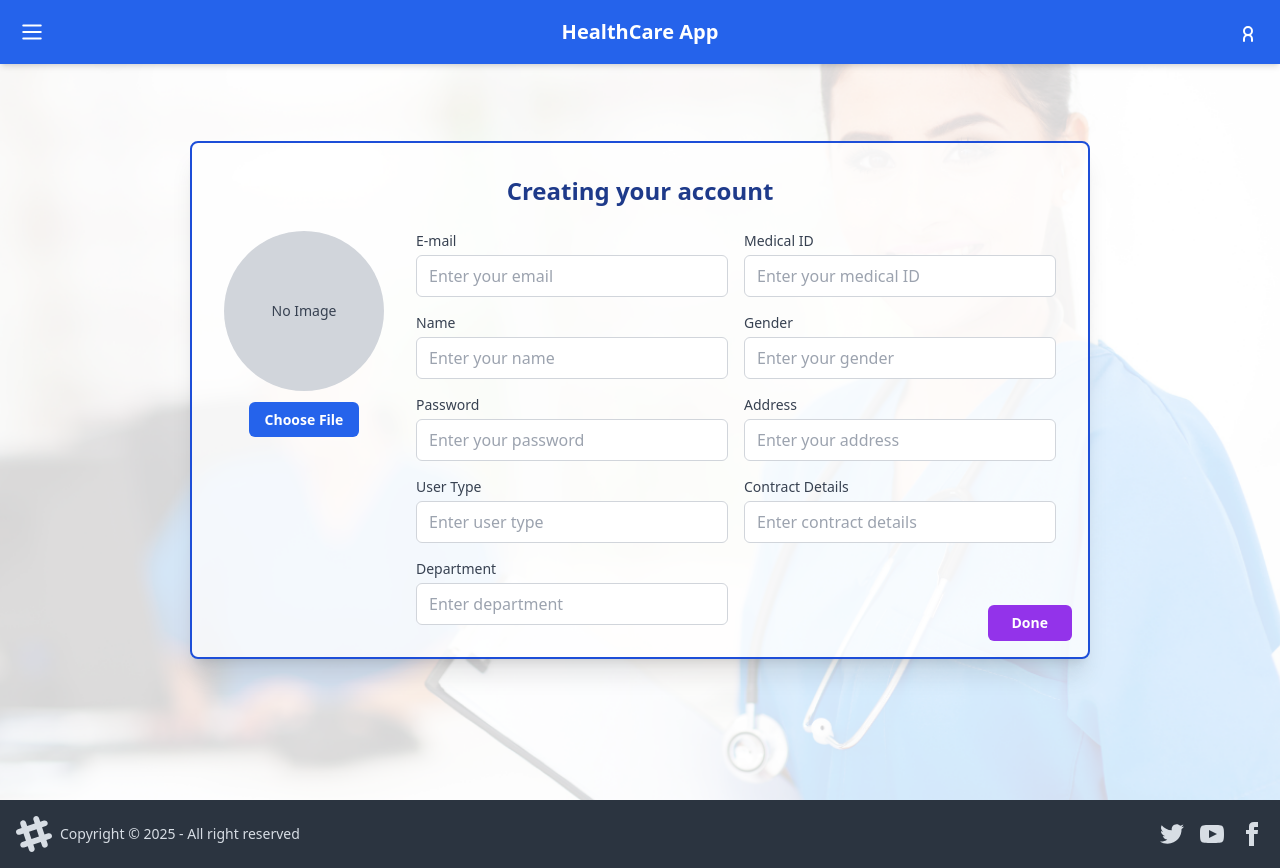
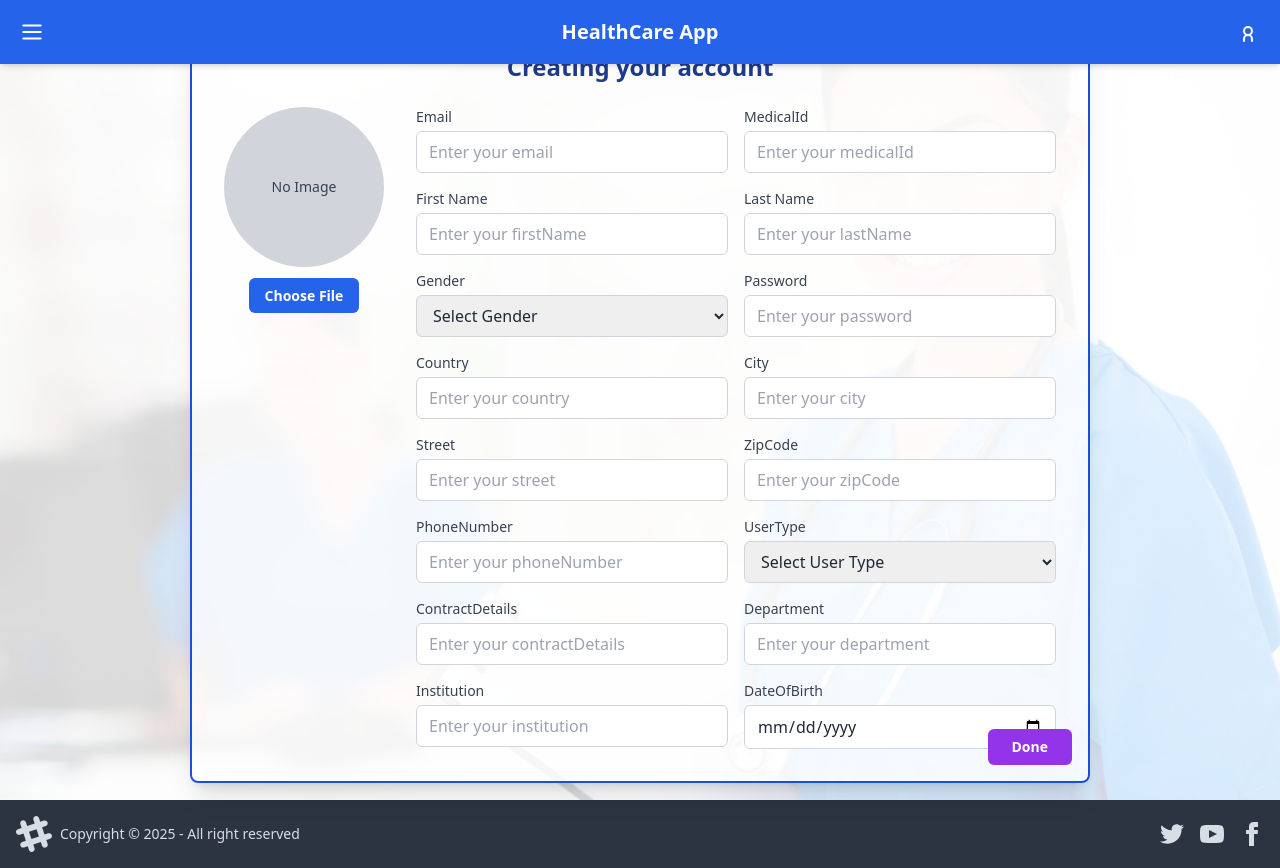
Before and after one commit to LDS-E/Schedule_Frontend, a React (Vite) app: page /RegisterBasic in a window 1280 px wide. Built offline with nearby package versions, Linux system fonts and the light colour scheme.

Commit message:
enable to create a new user(register basic).

```diff
--- a/src/App.jsx
+++ b/src/App.jsx
@@ -46,13 +46,11 @@ function App() {
             </PrivateRoute>
           }
         />
-        <Route // Adicione a rota para AccountSettings
-          path="/settings" // Defina o caminho para a página de configurações
+        <Route
+          path="/settings"
           element={
             <PrivateRoute>
-              {" "}
-              {/* Proteja a rota com PrivateRoute */}
-              <AccountSettings /> {/* Renderize o componente AccountSettings */}
+              <AccountSettings />
             </PrivateRoute>
           }
         />
--- a/src/pages/AccountSettings.jsx
+++ b/src/pages/AccountSettings.jsx
@@ -258,7 +258,7 @@ const AccountSettings = () => {
             Delete Account
           </button>
         </div>
-        {/* Modal de confirmação de exclusão */}
+
         {deleteConfirmation &&
           createPortal(
             <div className="fixed inset-0 flex items-center justify-center bg-black bg-opacity-50 z-50">
--- a/src/pages/RegisterBasic.jsx
+++ b/src/pages/RegisterBasic.jsx
@@ -2,18 +2,58 @@ import { useState } from "react";
 import { useNavigate } from "react-router-dom";
 
 const RegisterBasic = () => {
-  const [userType, setUserType] = useState("");
+  const [formData, setFormData] = useState({
+    email: "",
+    medicalId: "",
+    firstName: "",
+    lastName: "",
+    gender: "",
+    password: "",
+    country: "",
+    city: "",
+    street: "",
+    zipCode: "",
+    phoneNumber: "",
+    userType: "",
+    contractDetails: "",
+    department: "",
+    institution: "",
+    dateOfBirth: null,
+  });
+
   const navigate = useNavigate();
 
-  const handleRegister = (e) => {
+  const handleInputChange = (e) => {
+    const { name, value } = e.target;
+    setFormData({ ...formData, [name]: value });
+  };
+
+  const handleDateChange = (date) => {
+    setFormData({ ...formData, dateOfBirth: date });
+  };
+
+  const handleRegister = async (e) => {
     e.preventDefault();
 
-    if (userType === "Regular" || userType === "Jumper") {
-      navigate("/RegisterRegularJumper");
-    } else if (userType === "Chief") {
-      navigate("/RegisterChief");
-    } else {
-      alert("Please select a valid user type.");
+    try {
+      const response = await fetch("http://localhost:5000/api/users", {
+        method: "POST",
+        headers: {
+          "Content-Type": "application/json",
+        },
+        body: JSON.stringify(formData),
+      });
+
+      if (!response.ok) {
+        const errorData = await response.json();
+        throw new Error(errorData.message || "Registration failed");
+      }
+
+      alert("Registration successful!");
+      navigate("/login");
+    } catch (error) {
+      console.error("Registration error:", error);
+      alert(error.message);
     }
   };
 
@@ -25,7 +65,6 @@ const RegisterBasic = () => {
         </h2>
 
         <form onSubmit={handleRegister} className="flex gap-8">
-          {/* Profile Picture Upload */}
           <div className="flex flex-col items-center gap-4">
             <div className="w-40 h-40 bg-gray-300 rounded-full flex items-center justify-center text-gray-700 text-sm">
               No Image
@@ -43,106 +82,73 @@ const RegisterBasic = () => {
           </div>
 
           <div className="grid grid-cols-2 gap-4 w-full">
-            <div>
+            {Object.keys(formData).map((key) => (
+              <div key={key}>
                 <label className="block text-sm font-medium text-gray-700 mb-1">
-                E-mail
+                  {key === "firstName"
+                    ? "First Name"
+                    : key === "lastName"
+                    ? "Last Name"
+                    : key.charAt(0).toUpperCase() + key.slice(1)}
                 </label>
+                {key === "gender" ? (
+                  <select
+                    name={key}
+                    value={formData[key]}
+                    onChange={handleInputChange}
+                    className="w-full px-3 py-2 border border-gray-300 rounded-md focus:outline-none focus:ring-2 focus:ring-purple-500"
+                  >
+                    <option value="">Select Gender</option>
+                    <option value="male">Male</option>
+                    <option value="female">Female</option>
+                    <option value="other">Other</option>
+                  </select>
+                ) : key === "userType" ? (
+                  <select
+                    name={key}
+                    value={formData[key]}
+                    onChange={handleInputChange}
+                    className="w-full px-3 py-2 border border-gray-300 rounded-md focus:outline-none focus:ring-2 focus:ring-purple-500"
+                  >
+                    <option value="">Select User Type</option>
+                    <option value="RN">RN</option>
+                    <option value="LPN">LPN</option>
+                    <option value="Chief">Chief</option>
+                  </select>
+                ) : key === "dateOfBirth" ? (
                   <input
-                type="email"
-                placeholder="Enter your email"
+                    type="date"
+                    name={key}
+                    value={
+                      formData[key]
+                        ? formData[key].toISOString().split("T")[0]
+                        : ""
+                    }
+                    onChange={(e) => handleDateChange(new Date(e.target.value))}
                     className="w-full px-3 py-2 border border-gray-300 rounded-md focus:outline-none focus:ring-2 focus:ring-purple-500"
                   />
-            </div>
-
-            <div>
-              <label className="block text-sm font-medium text-gray-700 mb-1">
-                Medical ID
-              </label>
+                ) : key === "password" ? (
+                  <input
+                    type="password"
+                    name={key}
+                    value={formData[key]}
+                    onChange={handleInputChange}
+                    placeholder={`Enter your ${key}`}
+                    className="w-full px-3 py-2 border border-gray-300 rounded-md focus:outline-none focus:ring-2 focus:ring-purple-500"
+                  />
+                ) : (
                   <input
                     type="text"
-                placeholder="Enter your medical ID"
+                    name={key}
+                    value={formData[key]}
+                    onChange={handleInputChange}
+                    placeholder={`Enter your ${key}`}
                     className="w-full px-3 py-2 border border-gray-300 rounded-md focus:outline-none focus:ring-2 focus:ring-purple-500"
                   />
+                )}
               </div>
-
-            <div>
-              <label className="block text-sm font-medium text-gray-700 mb-1">
-                Name
-              </label>
-              <input
-                type="text"
-                placeholder="Enter your name"
-                className="w-full px-3 py-2 border border-gray-300 rounded-md focus:outline-none focus:ring-2 focus:ring-purple-500"
-              />
+            ))}
           </div>
-
-            <div>
-              <label className="block text-sm font-medium text-gray-700 mb-1">
-                Gender
-              </label>
-              <input
-                type="text"
-                placeholder="Enter your gender"
-                className="w-full px-3 py-2 border border-gray-300 rounded-md focus:outline-none focus:ring-2 focus:ring-purple-500"
-              />
-            </div>
-
-            <div>
-              <label className="block text-sm font-medium text-gray-700 mb-1">
-                Password
-              </label>
-              <input
-                type="password"
-                placeholder="Enter your password"
-                className="w-full px-3 py-2 border border-gray-300 rounded-md focus:outline-none focus:ring-2 focus:ring-purple-500"
-              />
-            </div>
-
-            <div>
-              <label className="block text-sm font-medium text-gray-700 mb-1">
-                Address
-              </label>
-              <input
-                type="text"
-                placeholder="Enter your address"
-                className="w-full px-3 py-2 border border-gray-300 rounded-md focus:outline-none focus:ring-2 focus:ring-purple-500"
-              />
-            </div>
-
-            <div>
-              <label className="block text-sm font-medium text-gray-700 mb-1">
-                User Type
-              </label>
-              <input
-                type="text"
-                placeholder="Enter user type"
-                className="w-full px-3 py-2 border border-gray-300 rounded-md focus:outline-none focus:ring-2 focus:ring-purple-500"
-              />
-            </div>
-
-            <div>
-              <label className="block text-sm font-medium text-gray-700 mb-1">
-                Contract Details
-              </label>
-              <input
-                type="text"
-                placeholder="Enter contract details"
-                className="w-full px-3 py-2 border border-gray-300 rounded-md focus:outline-none focus:ring-2 focus:ring-purple-500"
-              />
-            </div>
-
-            <div>
-              <label className="block text-sm font-medium text-gray-700 mb-1">
-                Department
-              </label>
-              <input
-                type="text"
-                placeholder="Enter department"
-                className="w-full px-3 py-2 border border-gray-300 rounded-md focus:outline-none focus:ring-2 focus:ring-purple-500"
-              />
-            </div>
-          </div>
-        </form>
 
           <div className="absolute bottom-4 right-4">
             <button
@@ -152,6 +158,7 @@ const RegisterBasic = () => {
               Done
             </button>
           </div>
+        </form>
       </div>
     </div>
   );
```
Lines whose indentation alone changed are shown as unchanged.
